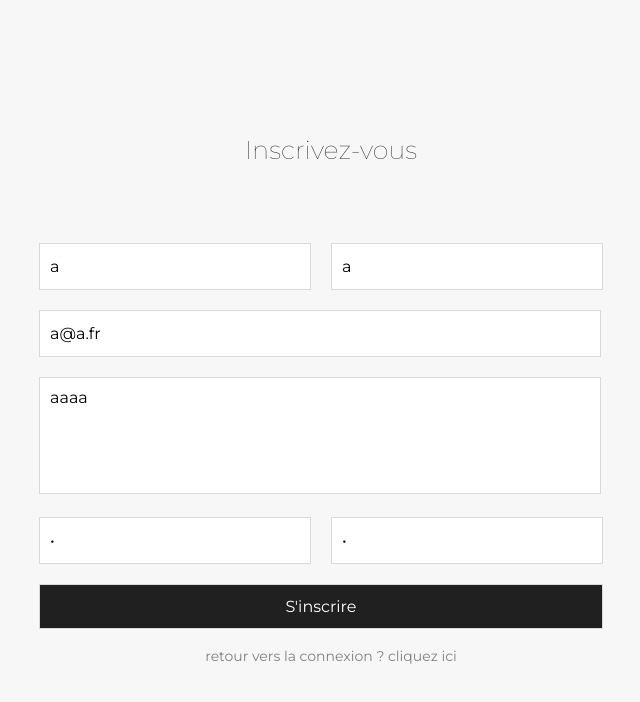
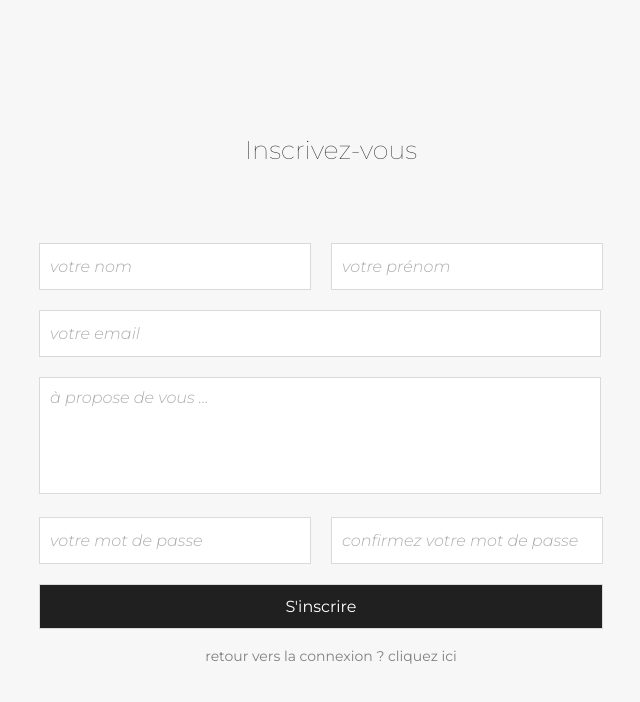
Before and after one commit to cauxNicolas/crud-frontend, a React (Create React App) app: page /signup in a window 1280 px wide. Shown: the top 702 px of the page, without its empty margins (309-949 px from the left). Built offline with nearby package versions, Linux system fonts and the light colour scheme.

Commit message:
page signup OK

```diff
--- a/src/App.css
+++ b/src/App.css
@@ -55,7 +55,7 @@ textarea::placeholder {
 }
 
 input[type="submit"] {
-  width: calc(100% - 20px);
+  width: 100%;
   background-color: #202020;
   color: white;
   cursor: pointer;
@@ -119,6 +119,10 @@ input[type="submit"]:active {
   width: 540px;
 }
 
+#signup input[type="submit"] {
+  width: calc(100% - 20px);
+}
+
 #infoOk {
   padding: 8px;
   background-color: #cee8ce;
--- a/src/containers/Signup.js
+++ b/src/containers/Signup.js
@@ -1,5 +1,5 @@
 import React, { useState, useEffect } from "react";
-import { Link } from "react-router-dom";
+import { Link, useHistory } from "react-router-dom";
 // componenents
 import Input from "../components/Input";
 import Textarea from "../components/Textarea";
@@ -7,25 +7,27 @@ import Textarea from "../components/Textarea";
 import axios from "axios";
 
 const Signup = () => {
-  const [name, setName] = useState("a");
-  const [lastname, setLastname] = useState("a");
-  const [email, setEmail] = useState("a@a.fr");
-  const [textarea, setTextarea] = useState("aaaa");
-  const [password, setPassword] = useState("a");
-  const [confirmPassword, setConfirmPassword] = useState("a");
+  const [name, setName] = useState("");
+  const [lastname, setLastname] = useState("");
+  const [email, setEmail] = useState("");
+  const [textarea, setTextarea] = useState("");
+  const [password, setPassword] = useState("");
+  const [confirmPassword, setConfirmPassword] = useState("");
   const [inscriptionOK, setInscriptionOk] = useState("");
   // error
   const [errorName, setErrorName] = useState(false);
   const [errorLastname, setErrorLastname] = useState(false);
   const [errorEmail, setErrorEmail] = useState(false);
   const [errorTextarea, setErrorTextarea] = useState(false);
+  const [errorPass, setErrorPass] = useState(false);
   const [errorPassword, setErrorPassword] = useState(false);
   const [errorConfirmPassword, setErrorConfirmPassword] = useState(false);
   const [passwordEgalConfirm, setPasswordEgalConfirm] = useState(false);
+  const [passwordLength, setPasswordLength] = useState(false);
   const [errorResponseData, setErrorResponseData] = useState("");
 
-  // setTimeout
-  useEffect(() => {}, []);
+  // redirection
+  const history = useHistory();
 
   // on récupère les valeurs
   const handleName = (event) => {
@@ -64,6 +66,7 @@ const Signup = () => {
       password !== "" &&
       confirmPassword !== ""
     ) {
+      if (password.length >= 5 || confirmPassword.length >= 5) {
         if (password === confirmPassword) {
           try {
             const response = await axios.post("http://localhost:3100/signup", {
@@ -72,19 +75,30 @@ const Signup = () => {
               email,
               textarea,
               password,
-            confirmPassword,
             });
             setErrorResponseData("");
+            setName("");
+            setLastname("");
+            setEmail("");
+            setTextarea("");
+            setPassword("");
+            setConfirmPassword("");
             setInscriptionOk(response.data.info);
-          // on remets à zéro le composant au bout de 3s
+            // on remets à zéro le composant au bout de 4s
             setTimeout(() => {
               setInscriptionOk("");
-          }, 3000);
+              history.push("/");
+            }, 4000);
           } catch (error) {
             setErrorResponseData(`${email} ${error.response.data}`);
           }
         } else {
+          setErrorPass(true);
           setPasswordEgalConfirm(true);
+        }
+      } else {
+        setErrorPass(true);
+        setPasswordLength(true);
       }
     } else {
       if (name === "") {
@@ -100,9 +114,11 @@ const Signup = () => {
         setErrorTextarea(true);
       }
       if (password === "") {
+        setErrorPass(true);
         setErrorPassword(true);
       }
       if (confirmPassword === "") {
+        setErrorPass(true);
         setErrorConfirmPassword(true);
       }
     }
@@ -174,8 +190,7 @@ const Signup = () => {
               placeholder="votre mot de passe"
               value={password}
               onChange={handlePassword}
-              className={errorPassword === true ? "errorInput" : null}
-              className={passwordEgalConfirm === true ? "errorInput" : null}
+              className={errorPass === true ? "errorInput" : null}
             />
             {errorPassword && (
               <p className="error">merci de remplir le mot de passe</p>
@@ -183,6 +198,7 @@ const Signup = () => {
             {passwordEgalConfirm && (
               <p className="error">Les mots de passe ne sont pas identiques</p>
             )}
+            {passwordLength && <p className="error">Minimum 5 lettres</p>}
           </div>
           <div>
             <Input
@@ -190,8 +206,7 @@ const Signup = () => {
               placeholder="confirmez votre mot de passe"
               value={confirmPassword}
               onChange={handleConfirmPassword}
-              className={errorConfirmPassword === true ? "errorInput" : null}
-              className={passwordEgalConfirm === true ? "errorInput" : null}
+              className={errorPass === true ? "errorInput" : null}
             />
             {errorConfirmPassword && (
               <p className="error">merci de remplir la confirmation</p>
```
Lines whose indentation alone changed are shown as unchanged.
